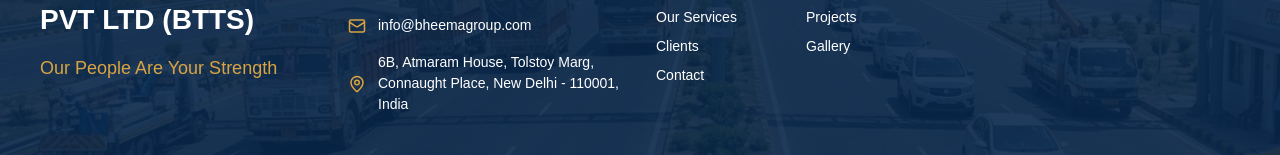
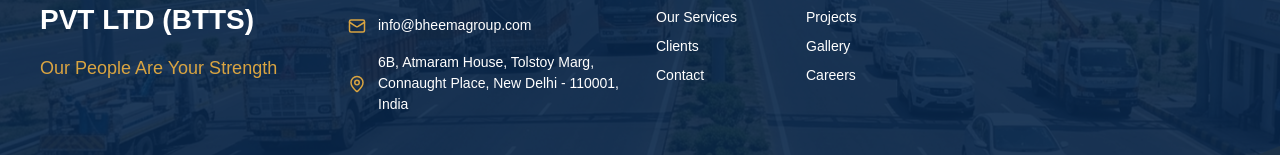
Before and after one commit to westhilldeveloper/tolling-website, a Next.js app: page / in a window 1280 px wide. Shown: the part 2040-2195 px from the top of the page. Built offline with nearby package versions, Linux system fonts and the light colour scheme.

Commit message:
careers in quick link

```diff
--- a/app/components/Footer.js
+++ b/app/components/Footer.js
@@ -26,6 +26,7 @@ export default function Footer() {
     { name: "Clients", href: "/clients" },
     { name: "Gallery", href: "/gallery" },
     { name: "Contact", href: "/contact" },
+    { name: "Careers", href: "/careers" },
   ];
 
   return (
```
